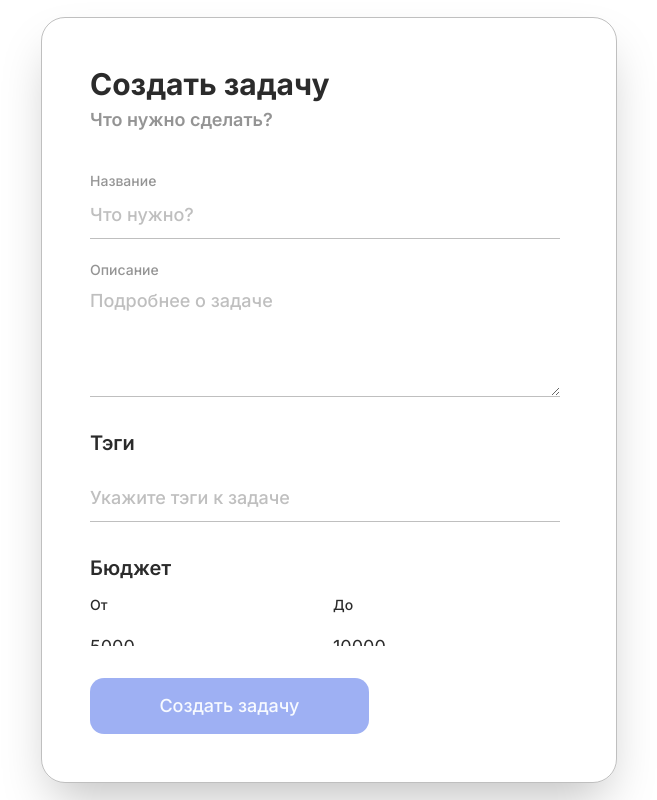
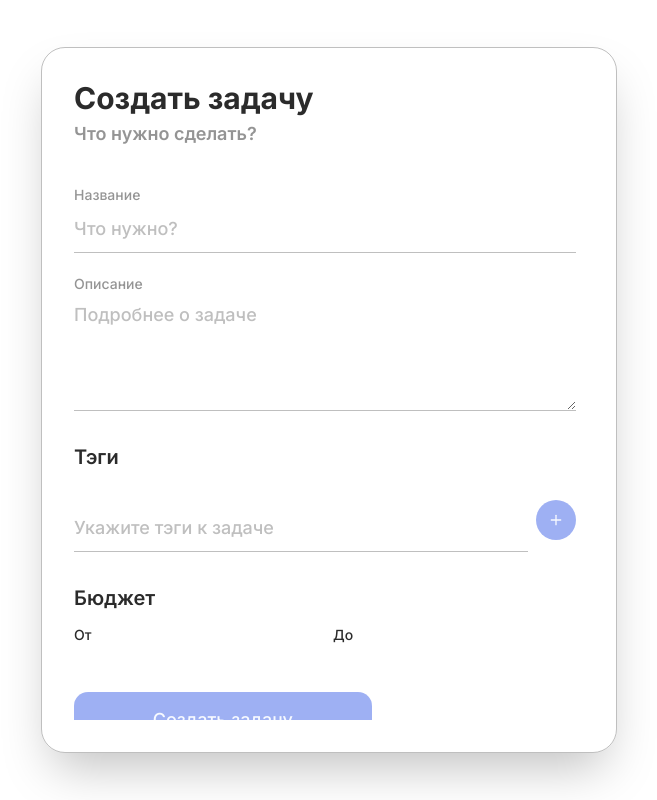
Before and after one commit to Kean13/task-form, a Next.js app: page / in a window 1280 px wide. Shown: the whole page, without its empty margins (311-968 px from the left). Built offline with nearby package versions, Linux system fonts and the light colour scheme.

Commit message:
🐛 Исправление адаптации

```diff
--- a/src/app/layout.tsx
+++ b/src/app/layout.tsx
@@ -18,7 +18,7 @@ export default function RootLayout({
 }>) {
   return (
     <html lang='ru'>
-      <body className={`${inter.className} min-h-screen overflow-x-hidden`}>
+      <body className={`${inter.className}`}>
         {children}
         <Toaster />
       </body>
--- a/src/app/page.tsx
+++ b/src/app/page.tsx
@@ -4,7 +4,7 @@ import { CreateForm } from '@/components/layout/Create/CreateForm'
 
 export default function Home() {
   return (
-    <div className='h-screen flex items-center justify-center'>
+    <div className='max-sm:flex-col min-h-screen flex items-center justify-center'>
       <CreateForm />
     </div>
   )
--- a/src/components/layout/Create/CreateForm.tsx
+++ b/src/components/layout/Create/CreateForm.tsx
@@ -95,16 +95,17 @@ export const CreateForm = () => {
   }
 
   return (
-    <div className='p-12 w-[36rem] border border-border rounded-3xl shadow-2xl'>
-      <div className='mb-8'>
-        <h1 className='font-bold text-3xl'>Создать задачу</h1>
-        <p className='font-semibold text-lg opacity-50 mt-1'>
+    <div className='max-sm:p-0 max-sm:px-6 max-sm:min-h-screen max-sm:overflow-auto max-sm:border-none max-sm:rounded-none max-sm:flex max-sm:items-center max-sm:justify-center p-8 w-full max-w-[36rem] border border-border rounded-3xl shadow-2xl'>
+      <div className='max-h-[80vh] overflow-y-auto'>
+        <div className='mb-8 max-sm:mb-4'>
+          <h1 className='font-bold text-3xl max-sm:text-2xl'>Создать задачу</h1>
+          <p className='font-semibold text-lg opacity-50 mt-1 max-sm:text-base'>
             Что нужно сделать?
           </p>
         </div>
         <Form {...form}>
           <form onSubmit={form.handleSubmit(onSubmit)}>
-          <div className='h-fit max-h-[30rem] overflow-y-scroll'>
+            <div className='max-sm:max-h-[40rem] h-fit max-h-[30rem] overflow-y-scroll'>
               <div className='mr-2'>
                 <div className='mb-8'>
                   <CreateInput
@@ -166,7 +167,7 @@ export const CreateForm = () => {
             </div>
             <Button
               size='xl'
-            className='mt-8 w-7/12 text-lg transition-all duration-300 hover:-translate-y-[2px] active:scale-95'
+              className='max-sm:w-9/12 mt-8 w-7/12 text-lg transition-all duration-300 hover:-translate-y-[2px] active:scale-95'
               type='submit'
               disabled={!form.formState.isValid}
             >
@@ -175,5 +176,6 @@ export const CreateForm = () => {
           </form>
         </Form>
       </div>
+    </div>
   )
 }
--- a/src/components/layout/Create/CreateTagInput.tsx
+++ b/src/components/layout/Create/CreateTagInput.tsx
@@ -2,7 +2,8 @@
 
 import { KeyboardEvent, useState } from 'react'
 import { Input } from '@/components/default/Input'
-import { Trash2 } from 'lucide-react'
+import { Trash2, Plus } from 'lucide-react' // Импортируем иконку Plus
+import { Button } from '@/components/default/Button' // Импортируем компонент Button
 
 interface TagInputProps {
   tags: string[]
@@ -12,14 +13,23 @@ interface TagInputProps {
 export const CreateTagInput = ({ tags, setTags }: TagInputProps) => {
   const [tagInput, setTagInput] = useState('')
 
+  // Функция для добавления тега
+  const addTag = () => {
+    if (tagInput.trim() !== '') {
+      setTags([...tags, tagInput.trim()])
+      setTagInput('') // Очищаем поле ввода
+    }
+  }
+
+  // Обработка нажатия Enter
   const handleTagKeyPress = (event: KeyboardEvent<HTMLInputElement>) => {
     if (event.key === 'Enter' && tagInput.trim() !== '') {
       event.preventDefault()
-      setTags([...tags, tagInput.trim()])
-      setTagInput('')
+      addTag()
     }
   }
 
+  // Удаление тега
   const removeTag = (tag: string) => {
     setTags(tags.filter(t => t !== tag))
   }
@@ -46,13 +56,23 @@ export const CreateTagInput = ({ tags, setTags }: TagInputProps) => {
           </span>
         ))}
       </div>
+      <div className='flex gap-2 items-center mt-4'>
         <Input
           placeholder='Укажите тэги к задаче'
           value={tagInput}
           onChange={e => setTagInput(e.target.value)}
           onKeyDown={handleTagKeyPress}
-        className='placeholder:text-foreground placeholder:opacity-30 p-0 pb-6 pt-10 rounded-none bg-transparent text-lg border-0 border-b-[0.5px] border-b-border'
+          className='placeholder:text-foreground placeholder:opacity-30 p-0 pb-6 pt-10 rounded-none bg-transparent text-lg border-0 border-b-[0.5px] border-b-border flex-1'
         />
+        <Button
+          size='icon'
+          onClick={addTag}
+          className='p-2 rounded-full hover:bg-primary/10 transition-colors'
+          disabled={tagInput.trim() === ''}
+        >
+          <Plus className='w-6 h-6' />
+        </Button>
+      </div>
     </div>
   )
 }
```
Lines whose indentation alone changed are shown as unchanged.
